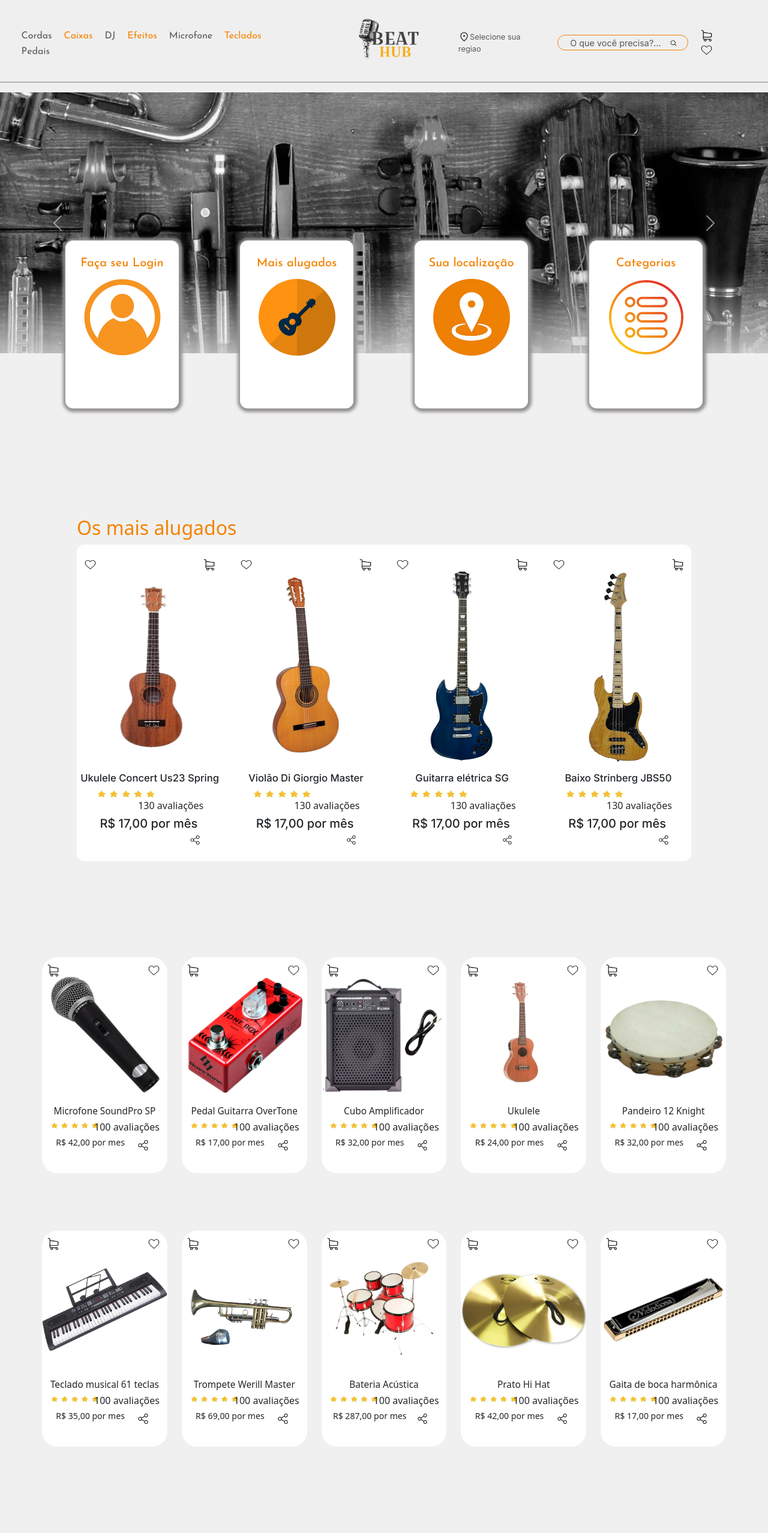
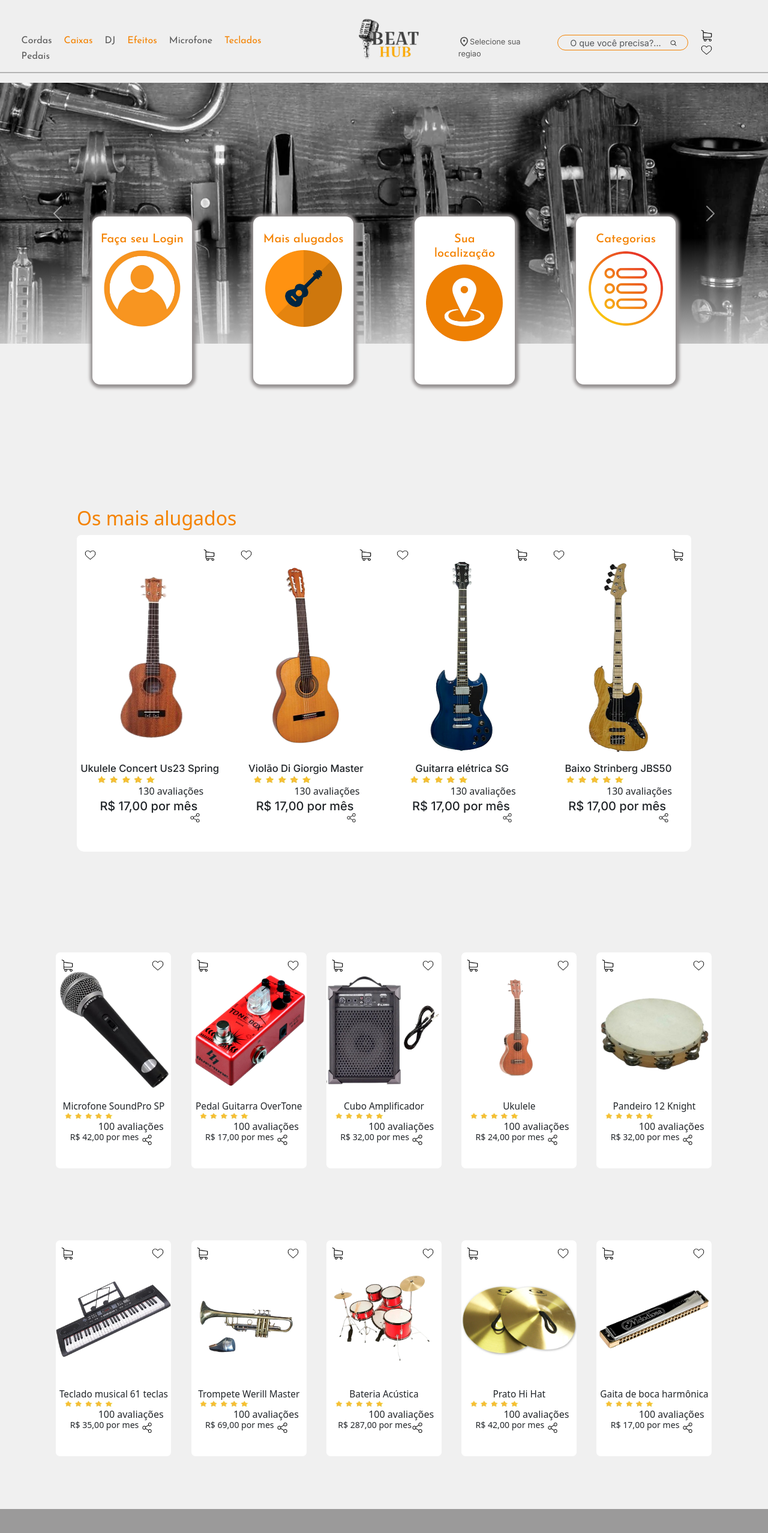
Before and after one commit to spricigom/BeatHub, a Vue app: page /Inicio in a window 1280 px wide. Shown: the top 2556 px of the page at 60% size. Built offline with nearby package versions, Linux system fonts and the light colour scheme; a web font is replaced by a local one.

Commit message:
FEAT: meddias ajustadas #1

```diff
--- a/src/views/InicioView.vue
+++ b/src/views/InicioView.vue
@@ -59,37 +59,36 @@
                     <span class="visually-hidden">Next</span>
                 </button>
             </div>
-            <div class="container text-center">
-                <div class="row">
-                    <div class="col categorias">
+            <div class="fundo-categorias">
+                <div class=" categorias">
                     <div class="texto-categoria">
                         <h5>Faça seu Login</h5>
                     </div>
                     <img src="@/assets/user.png" alt="" />
                 </div>
 
-                    <div class="col categorias">
+                <div class=" categorias">
                     <div class="texto-categoria">
                         <h5>Mais alugados</h5>
                         <img src="@/assets/item.png" alt="" />
                     </div>
                 </div>
 
-                    <div class="col categorias">
+                <div class=" categorias">
                     <div class="texto-categoria">
                         <h5>Sua localização</h5>
                         <img src="@/assets/local.png" alt="" />
                     </div>
                 </div>
 
-                    <div class="col categorias">
+                <div class=" categorias">
                     <div class="texto-categoria">
                         <h5>Categorias</h5>
                     </div>
                     <img src="@/assets/categoria.png" alt="" />
                 </div>
             </div>
-            </div>
+
 
             <h2 id="amarelo" style="margin-left: 10vw;position: relative;bottom: 1vh;">Os mais alugados</h2>
             <div class="campo">
@@ -192,16 +191,13 @@
 
 
 
-            <div class="container text-center">
-                <div class="row">
-
-                    <div class="col produtos">
-
+            <div class=" fundo">
+                <div class="linha">
+                    <div class=" produtos">
                         <div class="compra-e-coracao_produto">
                             <img src="@/assets/carrinho-de-compras.png" alt="" class="icones" />
                             <img src="@/assets/coracao.png" alt="" class="icones" />
                         </div>
-
                         <div class="img-produtos">
                             <img src="@/assets/microfone.png" alt="" />
                         </div>
@@ -214,11 +210,13 @@
                             <h5>R$ 42,00 por mes</h5>
                         </div>
                         <img src="@/assets/compartilhe.png" alt="" class="compartilhe-produtos dir2">
-
                     </div>
 
 
-                    <div class="col produtos">
+
+
+
+                    <div class=" produtos">
                         <div class="compra-e-coracao_produto">
                             <img src="@/assets/carrinho-de-compras.png" alt="" class="icones" />
                             <img src="@/assets/coracao.png" alt="" class="icones" />
@@ -237,7 +235,7 @@
                         </div>
                         <img src="@/assets/compartilhe.png" alt="" class="compartilhe-produtos dir2">
                     </div>
-                    <div class="col produtos">
+                    <div class=" produtos">
                         <div class="compra-e-coracao_produto">
                             <img src="@/assets/carrinho-de-compras.png" alt="" class="icones" />
                             <img src="@/assets/coracao.png" alt="" class="icones" />
@@ -256,7 +254,7 @@
                         </div>
                         <img src="@/assets/compartilhe.png" alt="" class="compartilhe-produtos dir2">
                     </div>
-                    <div class="col produtos">
+                    <div class=" produtos">
                         <div class="compra-e-coracao_produto">
                             <img src="@/assets/carrinho-de-compras.png" alt="" class="icones" />
                             <img src="@/assets/coracao.png" alt="" class="icones" />
@@ -275,14 +273,14 @@
                         </div>
                         <img src="@/assets/compartilhe.png" alt="" class="compartilhe-produtos dir2">
                     </div>
-                    <div class="col produtos">
+                    <div class=" produtos">
                         <div class="compra-e-coracao_produto">
                             <img src="@/assets/carrinho-de-compras.png" alt="" class="icones" />
                             <img src="@/assets/coracao.png" alt="" class="icones" />
                         </div>
 
                         <div class="img-produtos">
-                            <img src="@/assets/pandeiro.png" alt="" />
+                            <img src="@/assets/pandeiro.png" alt="" width="100%" />
                         </div>
                         <h2 class="texto-produtos">Pandeiro 12 Knight</h2>
                         <img src="@/assets/estrelas.png" alt="" class="esq1">
@@ -295,8 +293,9 @@
                         <img src="@/assets/compartilhe.png" alt="" class="compartilhe-produtos dir2">
                     </div>
                 </div>
-                <div class="row">
-                    <div class="col produtos">
+
+                <div class="linha">
+                    <div class=" produtos">
                         <div class="compra-e-coracao_produto">
                             <img src="@/assets/carrinho-de-compras.png" alt="" class="icones" />
                             <img src="@/assets/coracao.png" alt="" class="icones" />
@@ -315,7 +314,7 @@
                         </div>
                         <img src="@/assets/compartilhe.png" alt="" class="compartilhe-produtos dir2">
                     </div>
-                    <div class="col produtos">
+                    <div class=" produtos">
                         <div class="compra-e-coracao_produto">
                             <img src="@/assets/carrinho-de-compras.png" alt="" class="icones" />
                             <img src="@/assets/coracao.png" alt="" class="icones" />
@@ -334,7 +333,7 @@
                         </div>
                         <img src="@/assets/compartilhe.png" alt="" class="compartilhe-produtos dir2">
                     </div>
-                    <div class="col produtos">
+                    <div class=" produtos">
                         <div class="compra-e-coracao_produto">
                             <img src="@/assets/carrinho-de-compras.png" alt="" class="icones" />
                             <img src="@/assets/coracao.png" alt="" class="icones" />
@@ -353,7 +352,7 @@
                         </div>
                         <img src="@/assets/compartilhe.png" alt="" class="compartilhe-produtos dir2">
                     </div>
-                    <div class="col produtos">
+                    <div class=" produtos">
                         <div class="compra-e-coracao_produto">
                             <img src="@/assets/carrinho-de-compras.png" alt="" class="icones" />
                             <img src="@/assets/coracao.png" alt="" class="icones" />
@@ -372,7 +371,7 @@
                         </div>
                         <img src="@/assets/compartilhe.png" alt="" class="compartilhe-produtos dir2">
                     </div>
-                    <div class="col produtos">
+                    <div class=" produtos">
                         <div class="compra-e-coracao_produto">
                             <img src="@/assets/carrinho-de-compras.png" alt="" class="icones" />
                             <img src="@/assets/coracao.png" alt="" class="icones" />
@@ -451,9 +450,9 @@
 
             </div>
 
-  <div class="Copyright" >
+            <div class="Copyright">
                 © 2024 Copyright:
-    <a  href="https://beathub.com/">BeatHub.com</a>
+                <a href="https://beathub.com/">BeatHub.com</a>
             </div>
         </footer>
 
@@ -461,17 +460,43 @@
 </template>
 
 <style scoped>
-.Copyright{
-    background-color:rgb(95, 95, 95);
+.linha{
+    width: 88vw;
+    margin-bottom: 10vh;
+    display: flex;
+    flex-direction: row;
+    height: 50vh;
+    justify-content: space-around;
+}
+
+.fundo-categorias {
+    position: relative;
+    bottom: 20vh;
+    display: flex;
+    justify-content: center;
+
+}
+
+.fundo {
+    display: flex;
+    flex-direction: column;
+    align-items: center;
+    margin-top: -10vw;
+}
+
+.Copyright {
+    background-color: rgb(95, 95, 95);
     color: white;
     height: 7vh;
     display: flex;
     padding-top: 2.3vh;
     justify-content: center;
 }
-.Copyright a{
+
+.Copyright a {
     color: white;
 }
+
 .icones-footer {
     width: 2.5vw;
     margin-top: 5vh;
@@ -576,7 +601,7 @@
     margin-top: 1vw;
     display: flex;
     justify-content: space-between;
-    padding-left:.7vw ;
+    padding-left: .7vw;
     padding-right: .7vw;
 }
 
@@ -603,13 +628,13 @@
 .produtos {
     background-color: white;
     height: 45vh;
+    width: 15vw;
     margin-left: 12px;
     margin-right: 12px;
     margin-top: 4vh;
     margin-bottom: 8vh;
-    border-radius: 2vw;
-
-
+    border-radius: 0.44rem;
+    text-align: center;
 }
 
 
@@ -670,7 +695,7 @@
     height: 64vh;
     width: 19vw;
     background-color: white;
-    border-radius: 1vw;
+    border-radius: 0.44rem;
 
 }
 
@@ -696,6 +721,7 @@
 
 * {
     padding: 0;
+    margin: 0;
 }
 
 /*estilos do header */
@@ -715,7 +741,7 @@ input {
 
 }
 
-.regiao{
+.regiao {
     position: relative;
     left: 5vw;
     font-family: 'Inter', sans-serif;
@@ -782,15 +808,16 @@ a {
 /*estilos do carrossel */
 body {
     background-color: rgb(240, 240, 240);
+    overflow-x: hidden;
 }
 
 .carousel {
-    margin-top: -5vh;
+    margin-top: -3vh;
 }
 
 #carouselExample .carousel-item::before {
     content: '';
-    background: linear-gradient(0deg, rgb(240, 240, 240) 50%, transparent 69%);
+    background: linear-gradient(0deg, rgb(240, 240, 240) 50%, transparent 73%);
     display: block;
     position: absolute;
     top: 0;
@@ -801,7 +828,7 @@ body {
 /*Categorias em cima do carrossel*/
 .categorias {
     height: 35vh;
-    width: 10vw;
+    width: 13vw;
     margin-left: 4vw;
     margin-right: 4vw;
     background-color: white;
@@ -809,11 +836,12 @@ body {
     padding: 1vw;
     cursor: pointer;
     display: flex;
-    display: inline-block;
+    flex-direction: column;
     position: relative;
     bottom: 6.5vh;
     box-shadow: 1px 1px 5px 5px rgb(150, 146, 146);
-    justify-content: center;
+    text-align: center;
+    align-items: center;
 }
 
 .categorias img {
```
Lines whose indentation alone changed are shown as unchanged.
